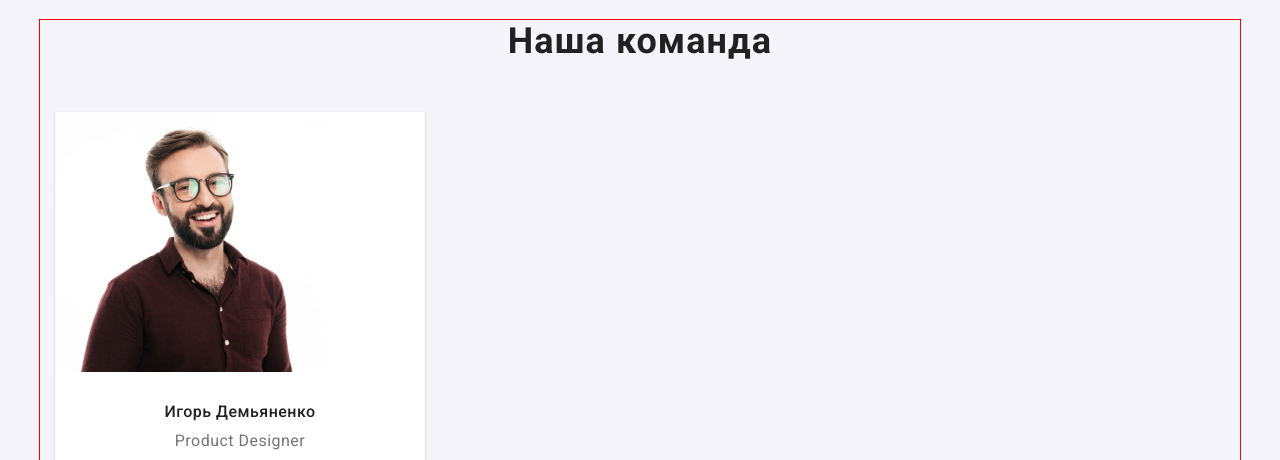
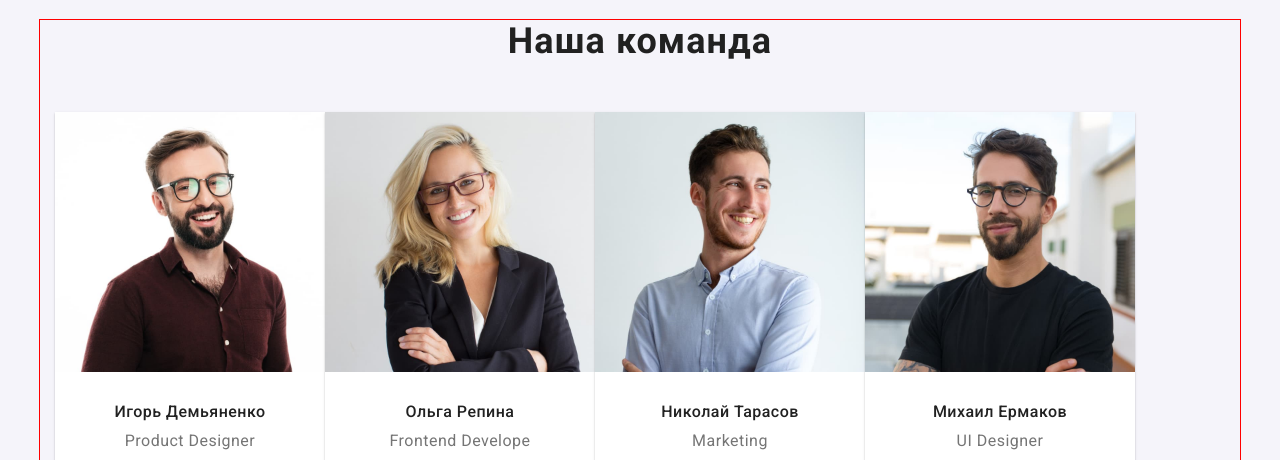
Before and after one commit to Vadym-Kobzar/goit-markup-hw-08, a plain HTML site: page index.html in a window 1280 px wide. Shown: the part 1670-2130 px from the top of the page. Drawn offline with nearby package versions, Linux system fonts and the light colour scheme.

Commit message:
nottheand

```diff
--- a/sass/components/_employees.scss
+++ b/sass/components/_employees.scss
@@ -11,13 +11,18 @@
     color: var(--secondary-colour);
   }
   &__set {
+    display: flex;
     @media screen and(max-width:480px) {
       display: flex;
       flex-direction: column;
       align-items: center;
     }
+  }
+  @media screen and(min-width:768px) {
+    flex-direction: row;
+    flex-wrap: wrap;
+  }
 
-    margin: 0;
   padding: 0;
 }
 &__name {
@@ -28,19 +33,18 @@
   color: var(--secondary-colour);
   text-align: center;
 }
-}
+
 .employees-list {
   display: flex;
   margin: 0;
   padding: 0;
 }
-
-.employees-card__item:not(:last-child) {
+.employees-card__item {
   @media screen and(max-width:480px) {
     margin-right: 0;
   }
-  margin-right: 30px;
 }
+
 .employees-card__item {
   position: relative;
   max-width: 370px;
@@ -49,6 +53,10 @@
     0px 2px 1px rgba(0, 0, 0, 0.2);
   border-radius: 0px 0px 4px 4px;
 }
+.employees-card__item:not(:last-child) {
+  margin-right: 30px;
+}
+
 .employees-item {
   position: relative;
   max-width: 370px;
```
Also changed, not shown: css/main.css, css/main.min.css, 2 other files. Lines whose indentation alone changed are shown as unchanged.
